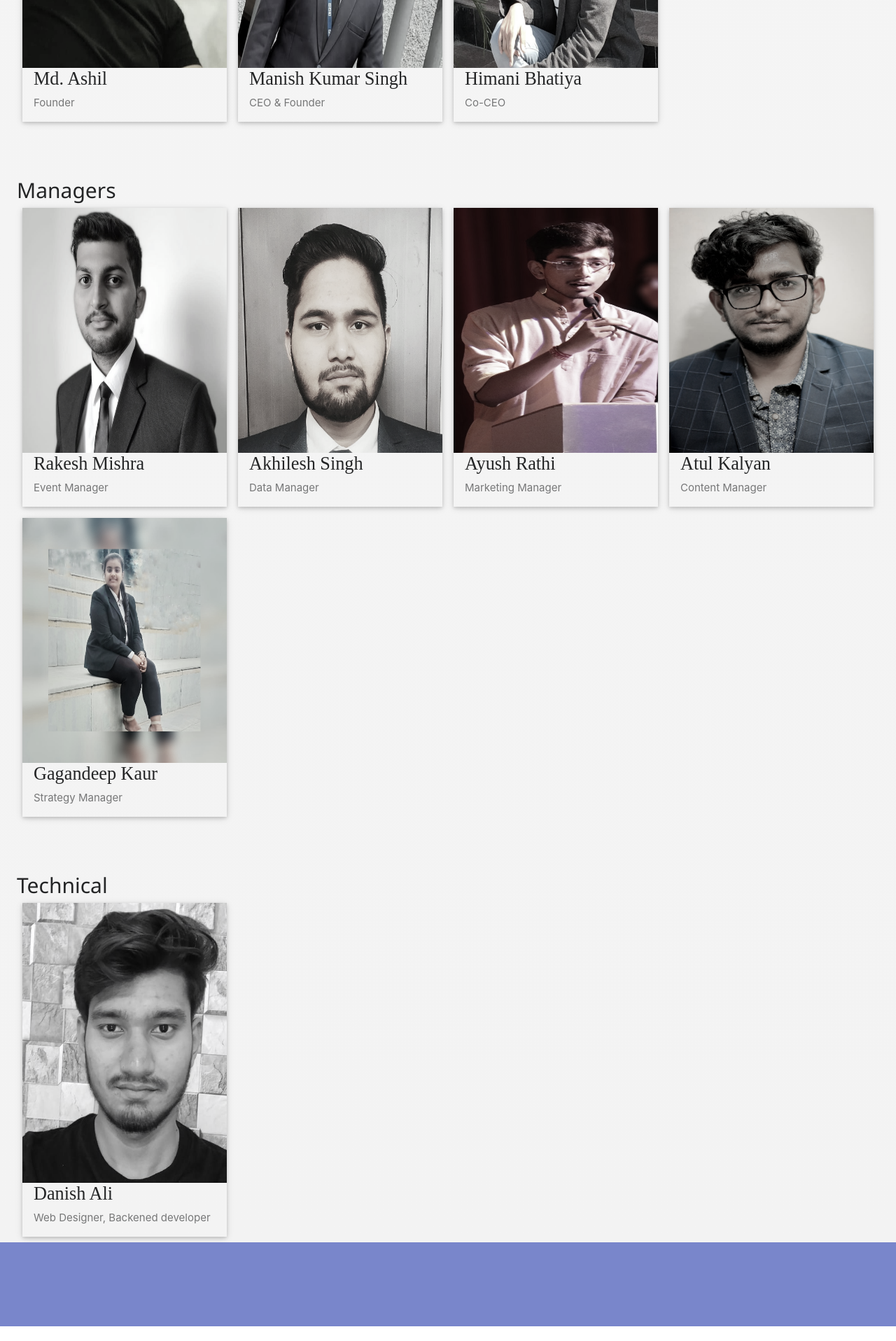
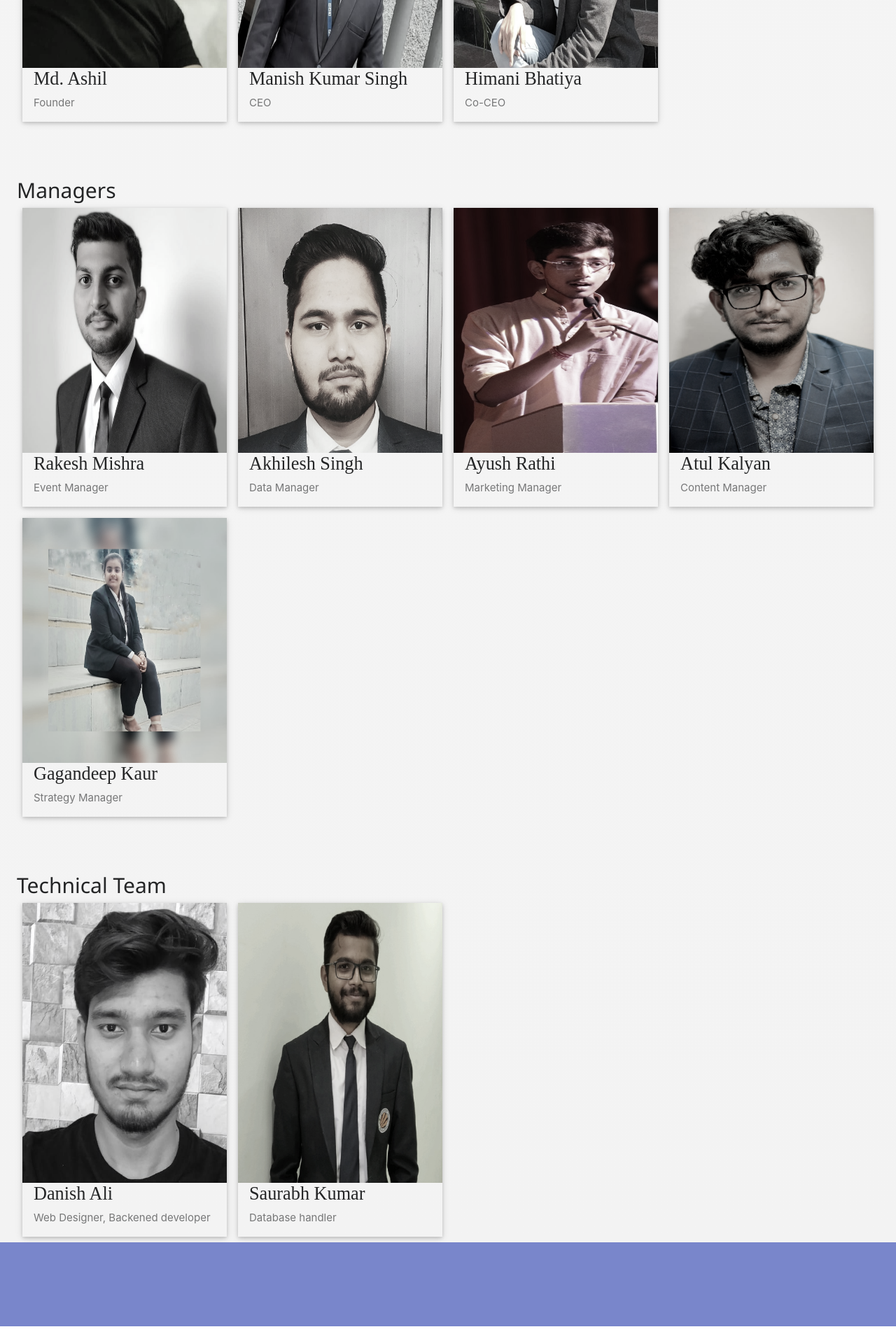
Before and after one commit to 1712danish/workera_frontend, a React (Create React App) app: page /about-us in a window 1280 px wide. Shown: the part 1400-3316 px from the top of the page at 70% size. Built offline with nearby package versions, Linux system fonts and the light colour scheme; a web font is replaced by a local one.

Commit message:
modified

```diff
--- a/src/component/aboutus.js
+++ b/src/component/aboutus.js
@@ -55,7 +55,7 @@ function AboutUs() {
                             <img src={require("../assets/ceo.jpg")} style={{ width: "100%", height: "400px" }} />
                             <div className="w3-container">
                                 <h3>Manish Kumar Singh</h3>
-                                <p className="w3-opacity">CEO & Founder</p>
+                                <p className="w3-opacity">CEO</p>
                             </div>
                         </div>
                     </div>
@@ -134,7 +134,7 @@ function AboutUs() {
                 </div>
 
                 <div className="w3-row-padding w3-grayscale" style={{ marginTop: "64px" }}>
-                    <h2 className="w3">Technical</h2>
+                    <h2 className="w3">Technical Team</h2>
 
 
 
@@ -144,6 +144,15 @@ function AboutUs() {
                             <div className="w3-container">
                                 <h3>Danish Ali</h3>
                                 <p className="w3-opacity">Web Designer, Backened developer</p>
+                            </div>
+                        </div>
+                    </div>
+                    <div className="w3-col l3 m6 w3-Left-bottom">
+                        <div className="w3-card" style={{ marginLeft: "auto", justifyContent: "auto" }} >
+                            <img src={require("../assets/saurabh.jpeg")} alt="Mike" style={{ width: "100%", height: "400px" }} />
+                            <div className="w3-container">
+                                <h3>Saurabh Kumar</h3>
+                                <p className="w3-opacity">Database handler</p>
                             </div>
                         </div>
                     </div>
```
Also changed, not shown: src/assets/saurabh.jpeg (added).
